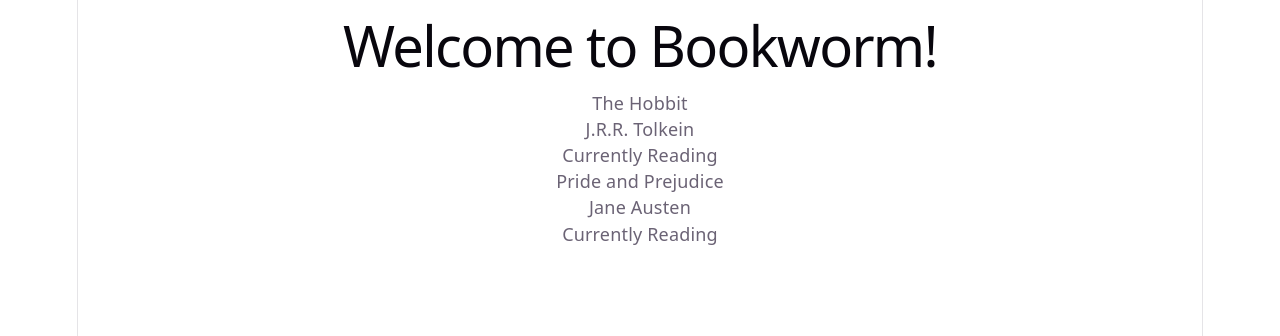
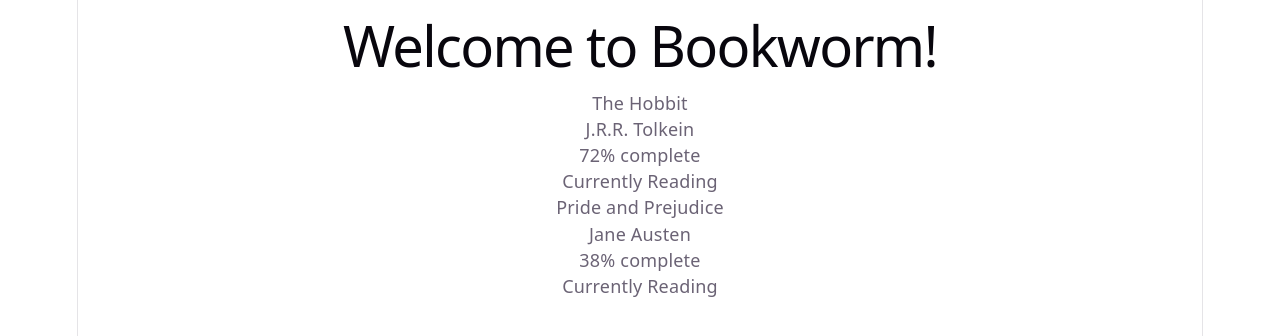
Before and after one commit to Maram-SH/bookworm, a React (Vite) app: page / in a window 1280 px wide. Shown: the top 336 px of the page. Built offline with nearby package versions, Linux system fonts and the light colour scheme.

Commit message:
Add progress to BookCard

```diff
--- a/src/App.jsx
+++ b/src/App.jsx
@@ -3,6 +3,7 @@ function BookCard(props) {
     <div>
       <p>{props.title}</p>
       <p>{props.author}</p>
+      <p>{props.progress}% complete</p>
       <p>Currently Reading</p>
     </div>
   )
@@ -16,11 +17,13 @@ function App() {
       <BookCard
         title="The Hobbit"
         author="J.R.R. Tolkein"
+        progress={72}
       />
 
       <BookCard
         title="Pride and Prejudice"
         author="Jane Austen"
+        progress={38}
       />
     </div>
   )
```
